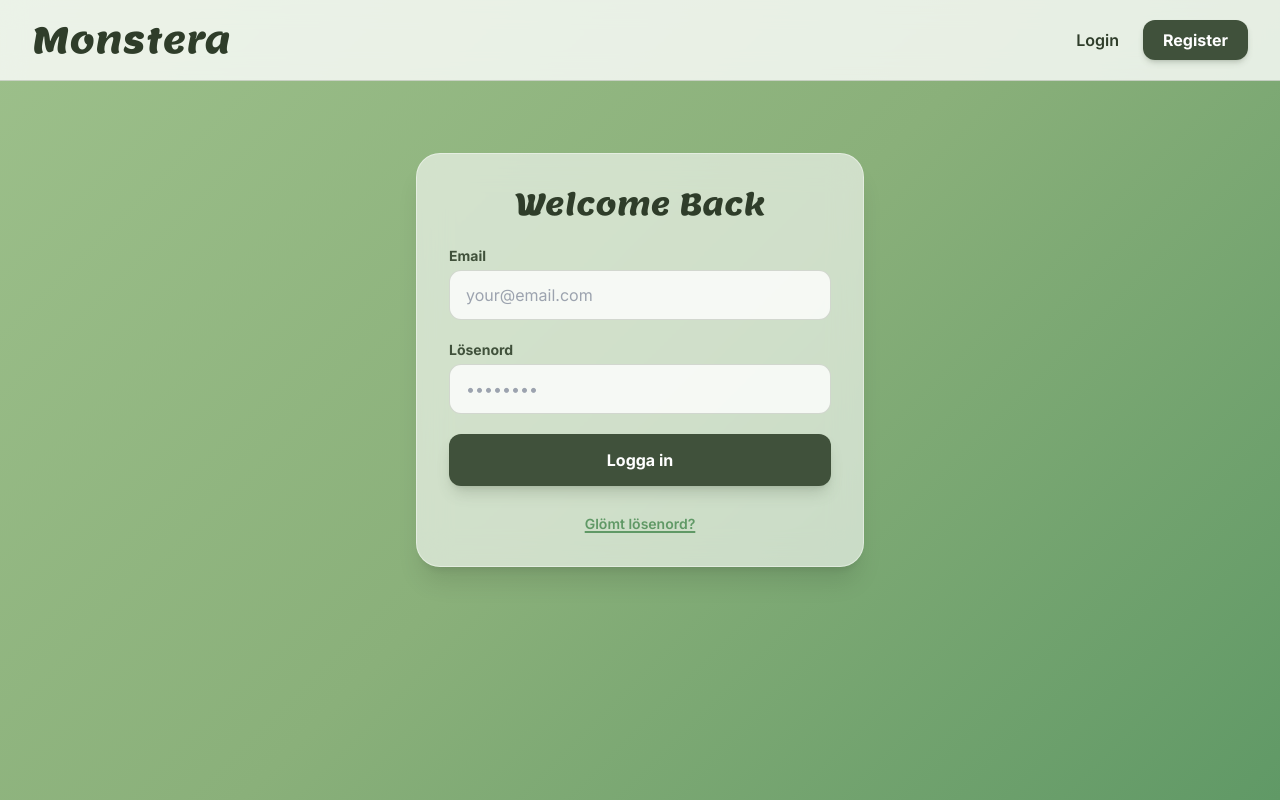
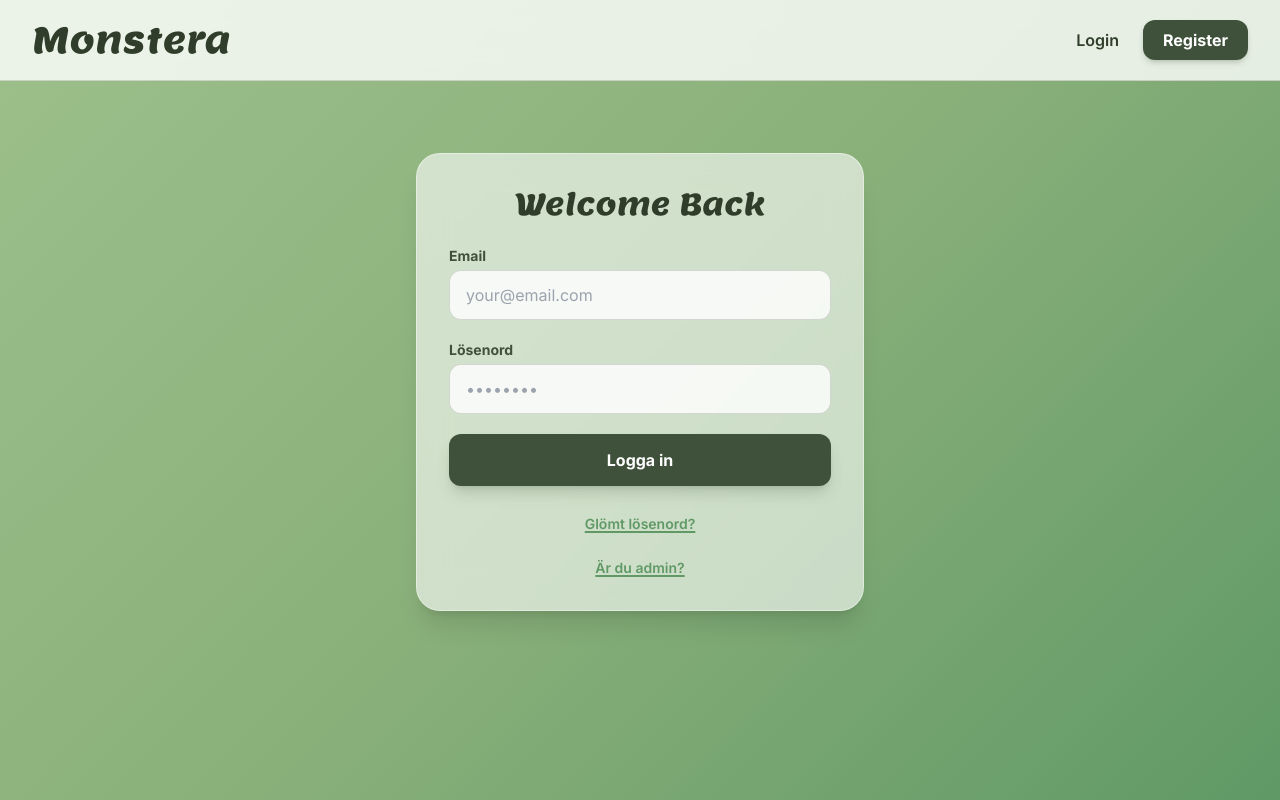
Before and after one commit to CNA-26/users-frontend, a React (Create React App) app: page /login in a window 1280 px wide. Built offline with nearby package versions, Linux system fonts and the light colour scheme.

Commit message:
Admin login länkad

```diff
--- a/src/config/api.ts
+++ b/src/config/api.ts
@@ -1,2 +1,2 @@
 export const USERS_API_URL =
-  "https://user-service-devel-cna-26-user-service.2.rahtiapp.fi/api";
+  "https://user-service-cna-26-user-service.2.rahtiapp.fi/api";
--- a/src/pages/LoginView.tsx
+++ b/src/pages/LoginView.tsx
@@ -68,6 +68,14 @@ export default function LoginView() {
         <p className="text-center text-sm pt-2">
           <Link to="/forgot-password" className="text-monstera-medium hover:text-monstera-dark font-semibold underline decoration-2 underline-offset-2">Glömt lösenord?</Link>
         </p>
+        <p className="text-center text-sm pt-1">
+          <a
+            href="https://admin-frontend-cna26-admin-frontend.2.rahtiapp.fi/login"
+            className="text-monstera-medium hover:text-monstera-dark font-semibold underline decoration-2 underline-offset-2"
+          >
+            Är du admin?
+          </a>
+        </p>
       </form>
     </div>
   );
```
Also changed, not shown: 1 other file (tests, documents, lock files or other folders).
